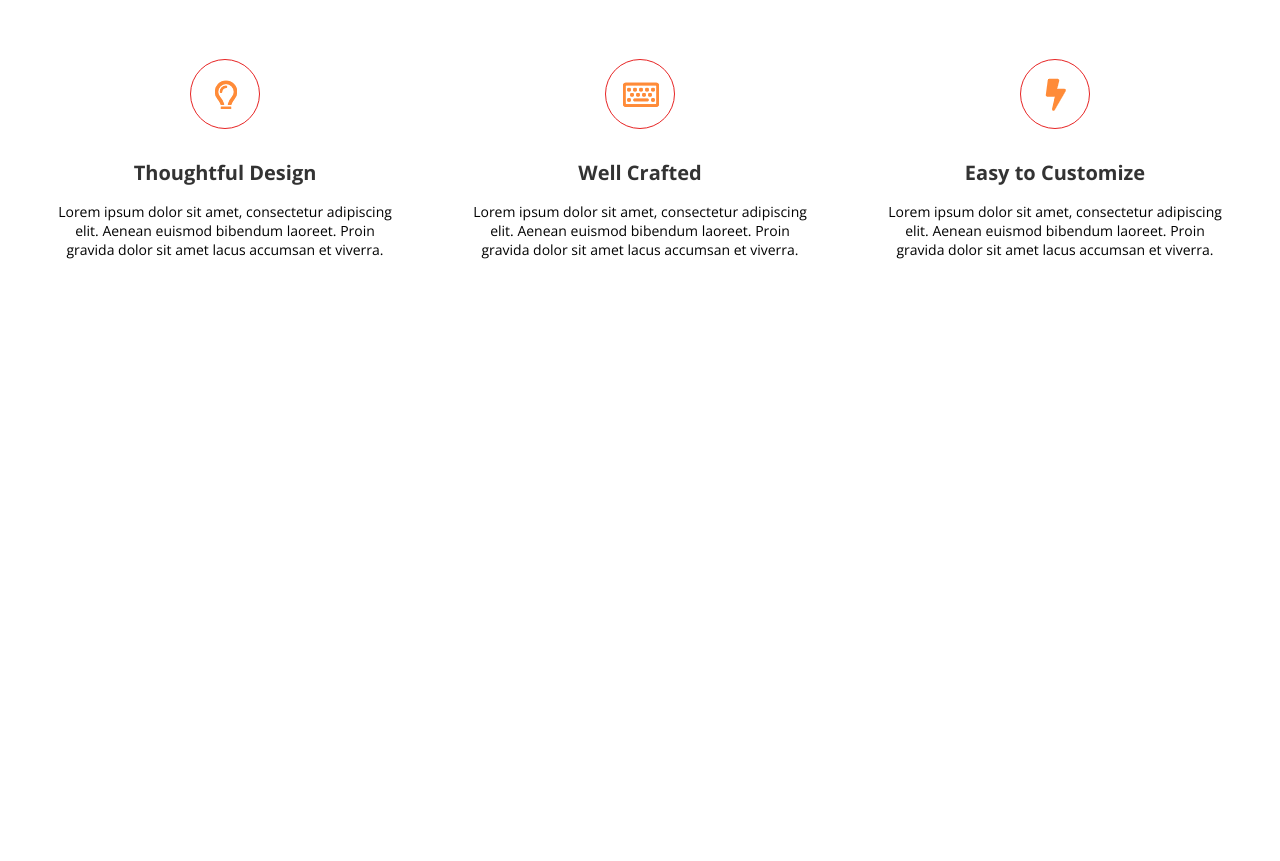
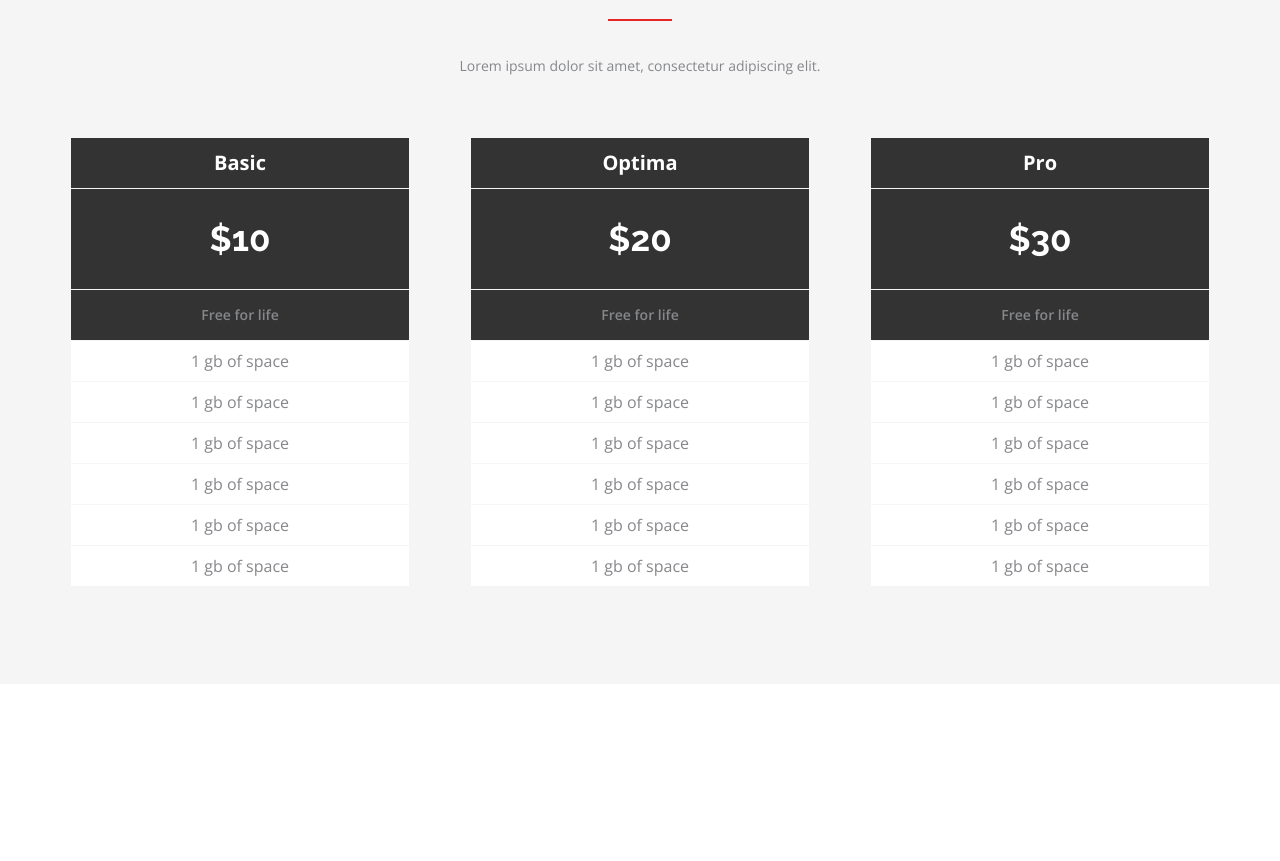
Before and after one commit to jecharmetout/FE28-AxitProject-Dudko-Maria, a plain HTML site: page index.html in a window 1280 px wide. Shown: the part 702-1563 px from the top of the page. After the commit the page ends 1386 px from the top, so only its background shows below. Drawn offline with nearby package versions, Linux system fonts and the light colour scheme.

Commit message:
add pricing section and pricing style

```diff
--- a/css/awesome.css
+++ b/css/awesome.css
@@ -1,60 +1,54 @@
-.awesome-title-redline{
-    border:1px solid #E72424;
+.awesome-title-redline {
+  border: 1px solid #e72424;
   width: 64px;
   height: 2px;
   margin: 35px auto;
-
 }
-.awesome-title{
+.awesome-title {
   margin-bottom: 68px;
-
 }
-.awesome-title-text p{
-    color:#86878B;
-    font-size:14px;
+.awesome-title-text p {
+  color: #86878b;
+  font-size: 14px;
   font-weight: 400;
   text-align: center;
 }
-.awesome-wrap{
-    display:flex;
+.awesome-wrap {
+  display: flex;
   justify-content: space-between;
   flex-wrap: wrap;
-    margin:0 -50px;
+  margin: 0 -50px;
 }
-.awesome-item{
-    width:350px;
+.awesome-item {
+  width: 350px;
   margin: 0 30px;
 }
 /* .awesome-item-content{
     padding:2px;
 } */
-.awesome-item-img{
-    display:flex;
+.awesome-item-img {
+  display: flex;
   justify-content: center;
   align-items: center;
   width: 70px;
   height: 70px;
-    border:1px solid #E72424;
+  border: 1px solid #e72424;
   border-radius: 50%;
   margin: 0 auto 30px;
-
 }
-.awesome-item-title{
-    font-size:20px;
+.awesome-item-title {
+  font-size: 20px;
   font-weight: 700;
   text-align: center;
-    margin-bottom:16px;
+  margin-bottom: 16px;
   color: #333333;
-
-
 }
-.awesome-item-text p{
+.awesome-item-text p {
   font-size: 14px;
-    font-weight:400;
+  font-weight: 400;
   text-align: center;
-    width:350px;
-   height:60px;
-
+  width: 350px;
+  height: 60px;
 }
 /* .awesome-item-img img{
     display:block;
--- a/css/index.css
+++ b/css/index.css
@@ -1,4 +1,5 @@
 @import url("../css/awesome.css");
+@import url("../css/pricing.css");
 @import url("../css/cdn.css");
 
 * {
@@ -19,8 +20,8 @@ html {
   margin: auto;
 }
 section,
-footer{
-    padding: 80px 0;
+footer {
+  padding: 80px 0;
 }
 .title {
   color: #212121;
@@ -29,7 +30,9 @@ footer{
   font-weight: 400;
   text-align: center;
   margin-bottom: 34px;
+  text-transform: uppercase;
 }
-p{
-    color: #000000;
+
+p {
+  color: #000000;
 }
--- /dev/null
+++ b/css/pricing.css
@@ -0,0 +1,65 @@
+.pricing {
+  background-color: #f5f5f5;
+}
+.pricing-title-redline {
+  border: 1px solid #e72424;
+  width: 64px;
+  height: 2px;
+  margin: 35px auto;
+}
+.pricing-title {
+  margin-bottom: 62px;
+}
+.pricing-title-text p {
+  color: #86878b;
+  font-size: 14px;
+  font-weight: 400;
+  text-align: center;
+}
+.pricing-wrap {
+  display: flex;
+  justify-content: space-between;
+  flex-wrap: wrap;
+  /* margin: 0 -100px; */
+}
+.pricing-list {
+  width: 340px;
+  height: 467px;
+  text-align: center;
+  color: #ffffff;
+  /* margin: 0 75px; */
+}
+.pricing-list-tariff {
+  font-weight: 700;
+  font-size: 20px;
+  height: 50px;
+  background-color: #333333;
+  margin: 1px;
+  line-height: 50px;
+}
+.pricing-list-cost {
+  font-family: "Raleway", sans-serif;
+  font-weight: 700;
+  font-size: 35px;
+  height: 100px;
+  margin: 1px;
+  background-color: #333333;
+  line-height: 100px;
+}
+.pricing-list-note {
+  font-weight: 600;
+  font-size: 14px;
+  height: 50px;
+  background-color: #333333;
+  color: #86878b;
+  margin: 1px;
+  line-height: 50px;
+}
+.pricing-list-item {
+  background-color: #ffffff;
+  font-weight: 400;
+  color: #86878b;
+  height: 40px;
+  line-height: 40px;
+  margin: 1px;
+}
--- a/index.html
+++ b/index.html
@@ -1,75 +1,117 @@
 <!DOCTYPE html>
 <html lang="en">
   <head>
-    <meta charset="UTF-8">
-    <meta name="viewport" content="width=device-width, initial-scale=1.0">
-    <meta http-equiv="X-UA-Compatible" content="ie=edge">
-    <link rel="stylesheet" href="./css/index.css">
+    <meta charset="UTF-8" />
+    <meta name="viewport" content="width=device-width, initial-scale=1.0" />
+    <meta http-equiv="X-UA-Compatible" content="ie=edge" />
+    <link rel="stylesheet" href="./css/index.css" />
     <title>AXIT</title>
   </head>
   <body>
-    <header class="navigation"></header>
-    <section class="header"></section>
-    <section class="social"></section>
-    <section class="feautures"></section>
     <section class="awesome">
       <div class="container">
         <div class="awesome-title">
-            <h2 class="title" >WHY THIS IS AWESOME</h2>
-            <div class="awesome-title-redline" ></div>
+          <h2 class="title">WHY THIS IS AWESOME</h2>
+          <div class="awesome-title-redline"></div>
           <div class="awesome-title-text">
             <p>Lorem ipsum dolor sit amet, consectetur adipiscing elit.</p>
           </div>
         </div>
 
-
         <div class="awesome-wrap">
           <div class="awesome-item">
             <div class="awesome-item-content">
               <div class="awesome-item-img">
-                            <img src="./img/lamp.png" alt="lamp">
+                <img src="./img/lamp.png" alt="lamp" />
               </div>
               <h3 class="awesome-item-title">Thoughtful Design</h3>
               <div class="awesome-item-text">
-                        <p>Lorem ipsum dolor sit amet, consectetur adipiscing
-                         elit. Aenean euismod bibendum laoreet. Proin gravida  dolor sit amet lacus accumsan et viverra.</p>
+                <p>
+                  Lorem ipsum dolor sit amet, consectetur adipiscing elit.
+                  Aenean euismod bibendum laoreet. Proin gravida dolor sit amet
+                  lacus accumsan et viverra.
+                </p>
               </div>
             </div>
-
           </div>
           <div class="awesome-item">
             <div class="awesome-item-content">
               <div class="awesome-item-img">
-                                <img src="./img/keyboard.png" alt="keyboard">
+                <img src="./img/keyboard.png" alt="keyboard" />
               </div>
               <h3 class="awesome-item-title">Well Crafted</h3>
               <div class="awesome-item-text">
-                            <p>Lorem ipsum dolor sit amet, consectetur adipiscing
-                             elit. Aenean euismod bibendum laoreet. Proin gravida  dolor sit amet lacus accumsan et viverra.</p>
+                <p>
+                  Lorem ipsum dolor sit amet, consectetur adipiscing elit.
+                  Aenean euismod bibendum laoreet. Proin gravida dolor sit amet
+                  lacus accumsan et viverra.
+                </p>
               </div>
             </div>
-
           </div>
           <div class="awesome-item">
             <div class="awesome-item-content">
               <div class="awesome-item-img">
-                                    <img src="./img/lightning.png" alt="lightning">
+                <img src="./img/lightning.png" alt="lightning" />
               </div>
               <h3 class="awesome-item-title">Easy to Customize</h3>
               <div class="awesome-item-text">
-                                <p>Lorem ipsum dolor sit amet, consectetur adipiscing
-                                 elit. Aenean euismod bibendum laoreet. Proin gravida  dolor sit amet lacus accumsan et viverra.</p>
+                <p>
+                  Lorem ipsum dolor sit amet, consectetur adipiscing elit.
+                  Aenean euismod bibendum laoreet. Proin gravida dolor sit amet
+                  lacus accumsan et viverra.
+                </p>
               </div>
             </div>
-
           </div>
         </div>
       </div>
     </section>
-    <section class="pricing"></section>
-    <section class="reviews"></section>
-    <section class="downland"></section>
-    <section class="contact"></section>
-    <footer class="footer"></footer>
+    <section class="pricing">
+      <div class="container">
+        <div class="pricing-title">
+          <h2 class="title">pricing options</h2>
+          <div class="pricing-title-redline"></div>
+          <div class="pricing-title-text">
+            <p>Lorem ipsum dolor sit amet, consectetur adipiscing elit.</p>
+          </div>
+        </div>
+        <div class="pricing-wrap">
+          <ul class="pricing-list">
+            <li class="pricing-list-tariff">Basic</li>
+            <li class="pricing-list-cost">$10</li>
+            <li class="pricing-list-note">Free for life</li>
+            <li class="pricing-list-item">1 gb of space</li>
+            <li class="pricing-list-item">1 gb of space</li>
+            <li class="pricing-list-item">1 gb of space</li>
+            <li class="pricing-list-item">1 gb of space</li>
+            <li class="pricing-list-item">1 gb of space</li>
+            <li class="pricing-list-item">1 gb of space</li>
+          </ul>
+          <ul class="pricing-list">
+            <li class="pricing-list-tariff">Optima</li>
+            <li class="pricing-list-cost">$20</li>
+            <li class="pricing-list-note">Free for life</li>
+            <li class="pricing-list-item">1 gb of space</li>
+            <li class="pricing-list-item">1 gb of space</li>
+            <li class="pricing-list-item">1 gb of space</li>
+            <li class="pricing-list-item">1 gb of space</li>
+            <li class="pricing-list-item">1 gb of space</li>
+            <li class="pricing-list-item">1 gb of space</li>
+          </ul>
+          <ul class="pricing-list">
+            <li class="pricing-list-tariff">Pro</li>
+            <li class="pricing-list-cost">$30</li>
+            <li class="pricing-list-note">Free for life</li>
+            <li class="pricing-list-item">1 gb of space</li>
+            <li class="pricing-list-item">1 gb of space</li>
+            <li class="pricing-list-item">1 gb of space</li>
+            <li class="pricing-list-item">1 gb of space</li>
+            <li class="pricing-list-item">1 gb of space</li>
+            <li class="pricing-list-item">1 gb of space</li>
+          </ul>
+        </div>
+      </div>
+    </section>
   </body>
 </html>
```
Also changed, not shown: 1 other file. Lines whose indentation alone changed are shown as unchanged.
